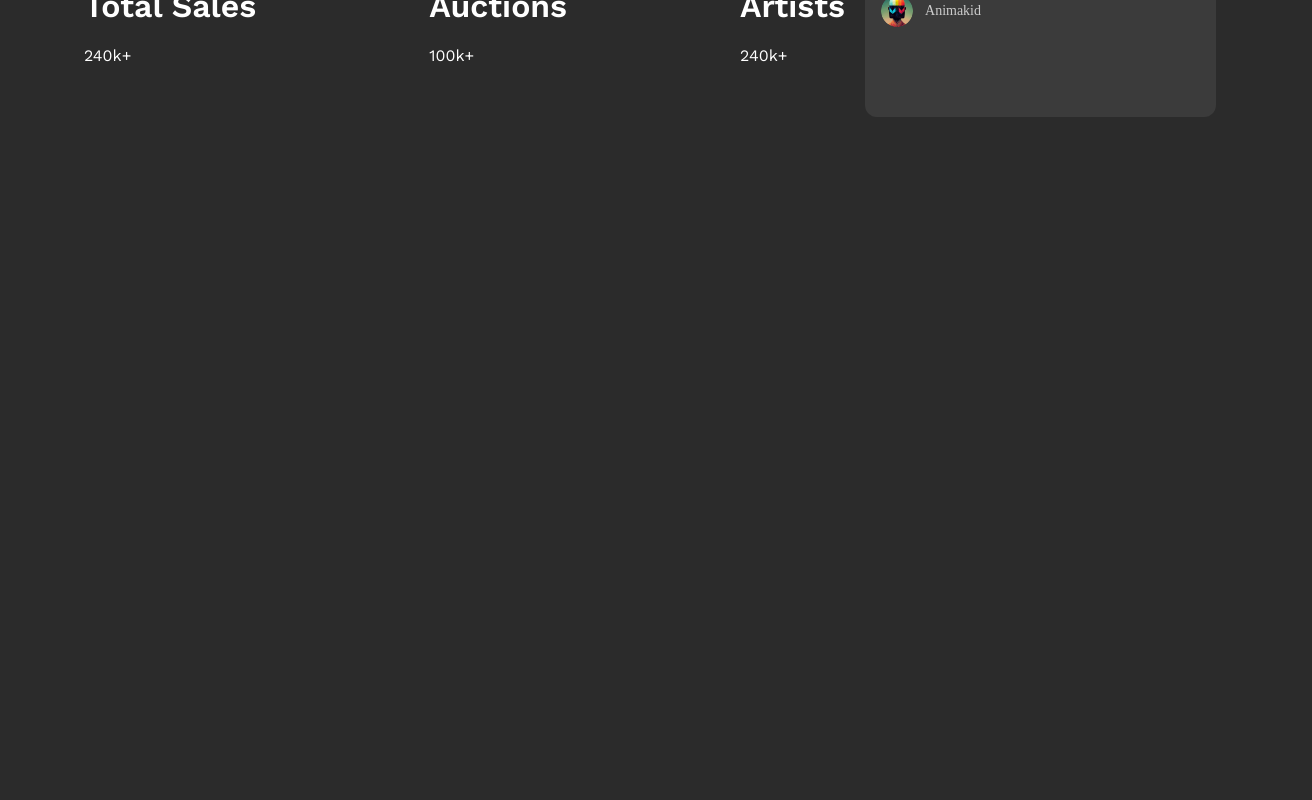
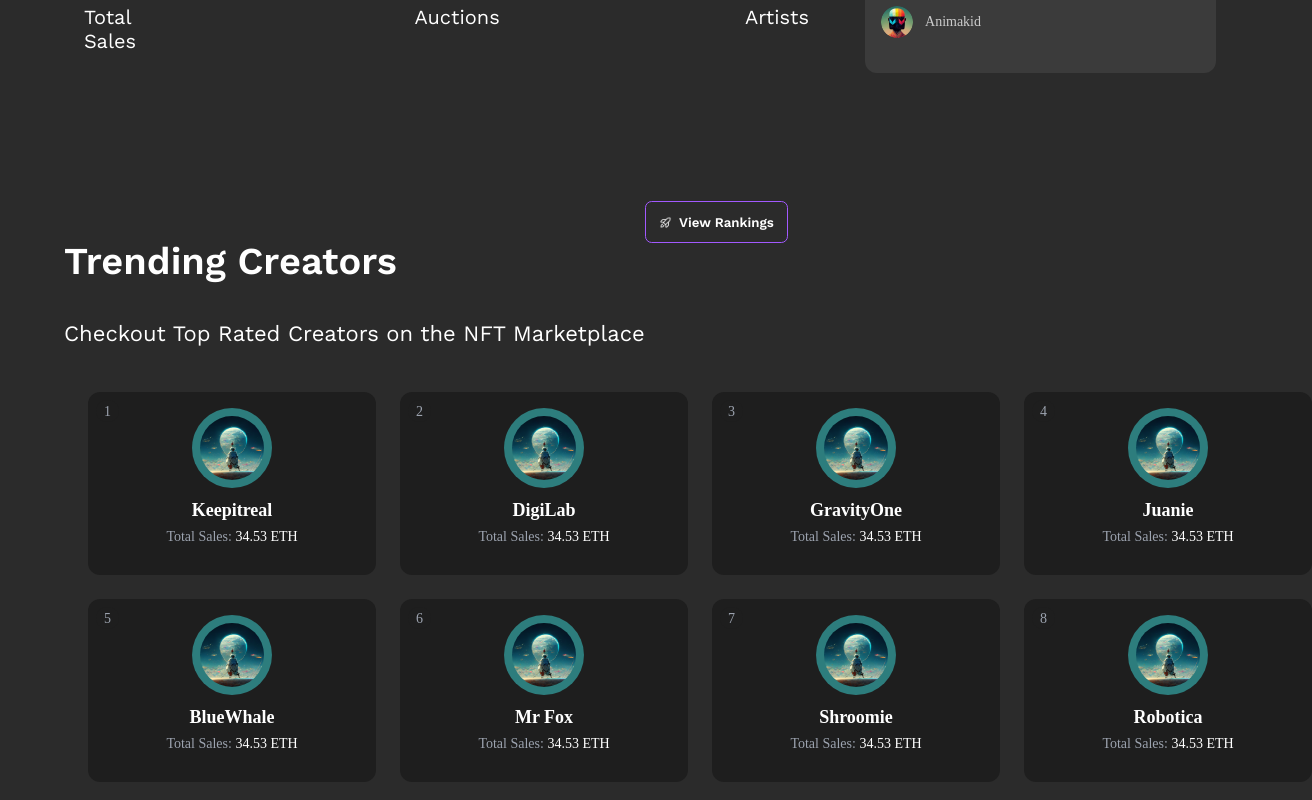
Before and after one commit to Bhaumik-Tandan/NFTHome, a React (Create React App) app: page / in a window 1280 px wide. Shown: the part 580-1380 px from the top of the page, 1312 px wide, since content can reach past the window. Before the commit the page ends 800 px from the top, so only its background shows below. Built offline with nearby package versions, Linux system fonts and the light colour scheme.

Commit message:
[add] artist card

```diff
--- /dev/null
+++ b/src/components/ArtistCard.tsx
@@ -0,0 +1,93 @@
+import React from 'react';
+import type Style from 'types/props/Style';
+import ImagePlaceHolder from "assets/Image Placeholder.png";
+function ArtistCard() {
+  return (
+    <div style={styles.container}>
+      <div style={styles.rankContainer}>
+        <span style={styles.rankNumber}>1</span>
+      </div>
+
+      <div style={styles.avatarWrapper}>
+        <div style={styles.avatarCircle}>
+
+            <img
+          src={ImagePlaceHolder}
+          alt="NFT"
+          style={styles.avatar}
+        />
+        </div>
+      </div>
+
+      <div style={styles.infoContainer}>
+        <h3 style={styles.username}>Keepitreal</h3>
+        <p style={styles.salesText}>
+          Total Sales: <span style={styles.ethAmount}>34.53 ETH</span>
+        </p>
+      </div>
+    </div>
+  );
+}
+
+export default ArtistCard;
+
+const styles: Style = {
+  container: {
+    backgroundColor: '#1E1E1E',
+    borderRadius: '12px',
+    padding: '16px',
+    width: '256px',
+    position: 'relative',
+  },
+  rankContainer: {
+    position: 'absolute',
+    top: '8px',
+    left: '8px',
+    backgroundColor: 'rgba(30, 30, 30, 0.8)',
+    borderRadius: '50%',
+    padding: '2px 8px',
+  },
+  rankNumber: {
+    color: '#9CA3AF',
+    fontSize: '14px',
+  },
+  avatarWrapper: {
+    display: 'flex',
+    justifyContent: 'center',
+    alignItems: 'center',
+    marginBottom: '12px',
+  },
+  avatarCircle: {
+    width: '80px',
+    height: '80px',
+    backgroundColor: '#2D7D7D',
+    borderRadius: '50%',
+    display: 'flex',
+    justifyContent: 'center',
+    alignItems: 'center',
+  },
+  avatar: {
+    width: '64px',
+    height: '64px',
+    borderRadius: '50%',
+    objectFit: 'cover',
+  },
+  infoContainer: {
+    textAlign: 'center',
+    marginTop: '12px',
+  },
+  username: {
+    color: '#FFFFFF',
+    fontSize: '18px',
+    fontWeight: 600,
+    margin: 0,
+  },
+  salesText: {
+    color: '#9CA3AF',
+    fontSize: '14px',
+    marginTop: '8px',
+  },
+  ethAmount: {
+    color: '#FFFFFF',
+  },
+};
--- /dev/null
+++ b/src/components/ArtistGrid.tsx
@@ -0,0 +1,145 @@
+import React from 'react';
+import ImagePlaceHolder from "assets/Image Placeholder.png";
+const ArtistCard = ({ rank, username, sales }) => {
+  return (
+    <div style={styles.container}>
+      <div style={styles.rankContainer}>
+        <span style={styles.rankNumber}>{rank}</span>
+      </div>
+
+      <div style={styles.avatarWrapper}>
+        <div style={styles.avatarCircle}>
+          <img
+            src={ImagePlaceHolder}
+            alt={`${username} avatar`}
+            style={styles.avatar}
+          />
+        </div>
+      </div>
+
+      <div style={styles.infoContainer}>
+        <h3 style={styles.username}>{username}</h3>
+        <p style={styles.salesText}>
+          Total Sales: <span style={styles.ethAmount}>{sales}</span>
+        </p>
+      </div>
+    </div>
+  );
+};
+
+const ArtistGrid = () => {
+  const artists = [
+    { id: 1, username: "Keepitreal", sales: "34.53 ETH" },
+    { id: 2, username: "DigiLab", sales: "34.53 ETH" },
+    { id: 3, username: "GravityOne", sales: "34.53 ETH" },
+    { id: 4, username: "Juanie", sales: "34.53 ETH" },
+    { id: 5, username: "BlueWhale", sales: "34.53 ETH" },
+    { id: 6, username: "Mr Fox", sales: "34.53 ETH" },
+    { id: 7, username: "Shroomie", sales: "34.53 ETH" },
+    { id: 8, username: "Robotica", sales: "34.53 ETH" },
+    { id: 9, username: "RustyRobot", sales: "34.53 ETH" },
+    { id: 10, username: "Animakid", sales: "34.53 ETH" },
+    { id: 11, username: "Dotgu", sales: "34.53 ETH" },
+    { id: 12, username: "Ghiblier", sales: "34.53 ETH" }
+  ];
+
+  return (
+    <div style={styles.gridWrapper}>
+      <div style={styles.grid}>
+        {artists.map((artist) => (
+          <ArtistCard
+            key={artist.id}
+            rank={artist.id}
+            username={artist.username}
+            sales={artist.sales}
+          />
+        ))}
+      </div>
+    </div>
+  );
+};
+
+export default ArtistGrid;
+
+const styles = {
+  // Grid Container Styles
+  gridWrapper: {
+    maxWidth: '1200px',
+    margin: '0 auto',
+    padding: '24px'
+  },
+  grid: {
+    display: 'grid',
+    gridTemplateColumns: 'repeat(4, 1fr)',
+    gap: '24px',
+    '@media (max-width: 1200px)': {
+      gridTemplateColumns: 'repeat(3, 1fr)'
+    },
+    '@media (max-width: 900px)': {
+      gridTemplateColumns: 'repeat(2, 1fr)'
+    },
+    '@media (max-width: 600px)': {
+      gridTemplateColumns: 'repeat(1, 1fr)'
+    }
+  },
+
+  // Artist Card Styles
+  container: {
+    backgroundColor: '#1E1E1E',
+    borderRadius: '12px',
+    padding: '16px',
+    width: '256px',
+    position: 'relative',
+  },
+  rankContainer: {
+    position: 'absolute',
+    top: '8px',
+    left: '8px',
+    backgroundColor: 'rgba(30, 30, 30, 0.8)',
+    borderRadius: '50%',
+    padding: '2px 8px',
+  },
+  rankNumber: {
+    color: '#9CA3AF',
+    fontSize: '14px',
+  },
+  avatarWrapper: {
+    display: 'flex',
+    justifyContent: 'center',
+    alignItems: 'center',
+    marginBottom: '12px',
+  },
+  avatarCircle: {
+    width: '80px',
+    height: '80px',
+    backgroundColor: '#2D7D7D',
+    borderRadius: '50%',
+    display: 'flex',
+    justifyContent: 'center',
+    alignItems: 'center',
+  },
+  avatar: {
+    width: '64px',
+    height: '64px',
+    borderRadius: '50%',
+    objectFit: 'cover',
+  },
+  infoContainer: {
+    textAlign: 'center',
+    marginTop: '12px',
+  },
+  username: {
+    color: '#FFFFFF',
+    fontSize: '18px',
+    fontWeight: 600,
+    margin: 0,
+  },
+  salesText: {
+    color: '#9CA3AF',
+    fontSize: '14px',
+    marginTop: '8px',
+  },
+  ethAmount: {
+    color: '#FFFFFF',
+  }
+};
--- a/src/components/Button.tsx
+++ b/src/components/Button.tsx
@@ -1,10 +1,16 @@
 import React from 'react';
 import COLOR from '../constants/styles/color';
 import ButtonProps from 'types/props/ButtonProps';
+import { CSSProperties } from 'react';
 
-function Button({ title, icon }:ButtonProps) {
+function Button({ title, icon, filled = true }: ButtonProps) {
+  const buttonStyle: CSSProperties = {
+    ...styles.button,
+    ...(filled ? {} : styles.notFilled)
+  };
+
   return (
-    <div style={styles.button}>
+    <div style={buttonStyle}>
       <img src={require(`../assets/${icon}.png`)} alt="icon" style={styles.icon} />
       <span style={styles.title}>{title}</span>
     </div>
@@ -13,15 +19,16 @@ function Button({ title, icon }:ButtonProps) {
 
 export default Button;
 
-const styles = {
+const styles: Record<string, CSSProperties> = {
   button: {
-    display: 'inline-flex', // Ensures the button only takes the necessary width
-    alignItems: 'center', // Aligns icon and text vertically
+    display: 'inline-flex',
+    alignItems: 'center',
     backgroundColor: COLOR.BUTTON,
     gap: '0.52vw',
     borderRadius: '0.52vw',
     padding: '0.52vw 1.04vw',
-    cursor: 'pointer', // Optional: gives the button a clickable feel
+    cursor: 'pointer',
+    height: '2.08vw',
   },
   icon: {
     width: '1.04vw',
@@ -33,4 +40,8 @@ const styles = {
     fontSize: '1.04vw',
     color: COLOR.TEXT_PRIMARY,
   },
+  notFilled: {
+    backgroundColor: "transparent",
+    border: `1px solid ${COLOR.BUTTON}`,
+  }
 };
--- a/src/components/HeroStats.tsx
+++ b/src/components/HeroStats.tsx
@@ -1,31 +1,41 @@
-import React from 'react'
-import heroData from 'constants/heroData';
-import Text from './Text';
-
+import React, { CSSProperties } from "react";
+import heroData from "constants/heroData";
+import Text from "./Text";
 function HeroStats() {
   return (
-    <div style={styles.container}>
-        {
-            heroData.map((data, index) => {
-                return (
-                    <Text key={index}>
-                        <h1>{data.title}</h1>
-                        <p>{data.value}</p>
-                    </Text>
-                )
-            }
-            )
-        }
-    </div>
-  )
+    <Text style={styles.container}>
+      {heroData.map((data, index) => (
+        <div
+          key={`hero-stat-${data.title}-${index}`}
+          style={styles.statContainer}
+        >
+          <span style={styles.value}>{data.value}</span>
+          <span style={styles.title}>{data.title}</span>
+        </div>
+      ))}
+    </Text>
+  );
 }
 
+const styles:Record<string,CSSProperties> = {
+  container: {
+    display: "flex",
+    justifyContent: "space-between",
+    margin: "20px",
+  },
+  statContainer: {
+    display: "flex",
+    flexDirection: "column",
+    width: "100px",
+  },
+  value: {
+    fontSize: "28px",
+    fontWeight: 700,
+  },
+  title: {
+    fontSize: "20px", // Fixed the typo from "20x"
+    fontWeight: 400,
+  },
+};
+
 export default HeroStats;
-
-const styles = {
-    container:{
-        display: "flex",
-        justifyContent: "space-between",
-        margin: "20px"
-    }
-};
--- /dev/null
+++ b/src/components/Trending.tsx
@@ -0,0 +1,39 @@
+import React from 'react'
+import Text from './Text'
+import Style from 'types/props/Style';
+import Button from './Button';
+import ArtistCard from './ArtistCard';
+import ArtistGrid from './ArtistGrid';
+function Trending() {
+  return (
+    <div style={styles.container}>
+        <div style={{
+            display: 'flex',
+            flexDirection: 'row',
+            }}>
+            <div>
+        <Text style={styles.heading}>Trending Creators</Text>
+        <Text style={styles.content}>Checkout Top Rated Creators on the NFT Marketplace</Text>
+        </div>
+        <Button title={"View Rankings"} icon="RocketLaunch" filled={false} />
+        </div>
+        <ArtistGrid />
+    </div>
+  )
+}
+
+export default Trending;
+
+const styles:Style = {
+    container: {
+        padding: "5vw"
+    },
+    heading:{
+        fontSize: "38px",
+        fontWeight: 600,
+    },
+    content:{
+        fontSize: "22px",
+        fontWeight: 400,
+    }
+};
--- a/src/screens/Home.tsx
+++ b/src/screens/Home.tsx
@@ -1,12 +1,14 @@
 import React from 'react'
 import NavBar from '../components/NavBar';
 import HeroSection from '../components/HeroSection';
+import Trending from 'components/Trending';
 
 function Home() {
   return (
     <div>
       <NavBar />
       <HeroSection />
+      <Trending />
     </div>
   )
 }
--- a/src/types/props/ButtonProps.ts
+++ b/src/types/props/ButtonProps.ts
@@ -1,6 +1,7 @@
 type ButtonProps = {
     title: string;
     icon: string;
+    filled?: boolean;
 };
 
 export default ButtonProps;
--- /dev/null
+++ b/src/types/props/Style.ts
@@ -0,0 +1,5 @@
+import { CSSProperties } from "react";
+
+type Style=Record<string, CSSProperties>
+
+export default Style;
```
Also changed, not shown: src/constants/creators.ts (added, +64 -0 lines).
